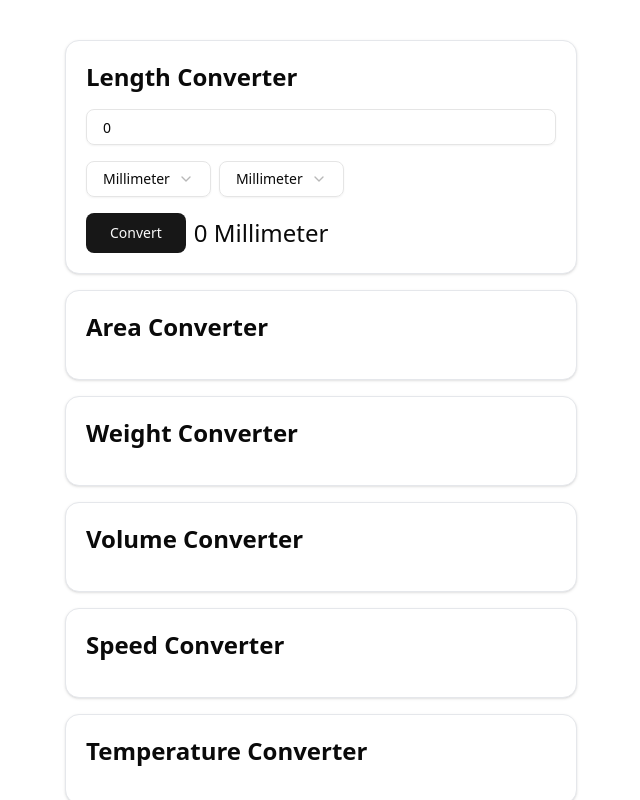
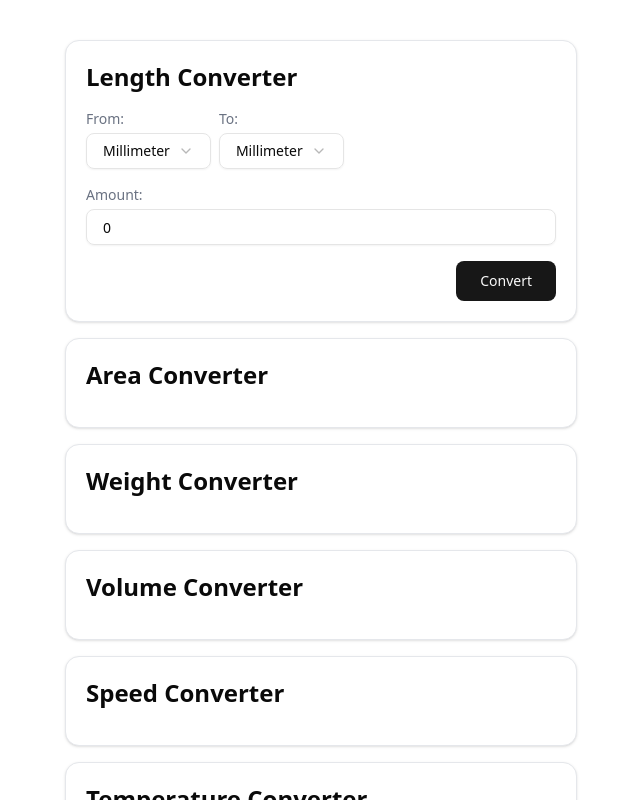
Before and after one commit to dominikw123/portfolio.unit-converter-app, a React (Vite) app: page / in a window 1280 px wide. Shown: the top 800 px of the page, without its empty margins (319-959 px from the left). Built offline with nearby package versions, Linux system fonts and the light colour scheme.

Commit message:
style: length converter

```diff
--- a/package.json
+++ b/package.json
@@ -10,6 +10,7 @@
     "preview": "vite preview"
   },
   "dependencies": {
+    "@radix-ui/react-label": "^2.1.8",
     "@radix-ui/react-select": "^2.2.6",
     "@radix-ui/react-separator": "^1.1.8",
     "@radix-ui/react-slot": "^1.2.4",
--- a/src/components/converters/LengthConverter.tsx
+++ b/src/components/converters/LengthConverter.tsx
@@ -1,6 +1,7 @@
 import ConverterWrapper from "@/components/ConverterWrapper";
 import { Select, SelectContent, SelectItem, SelectTrigger, SelectValue } from "@/components/ui/select";
 import { Input } from "@/components/ui/input";
+import { Label } from "@/components/ui/label";
 import { Button } from "@/components/ui/button";
 import { lengthUnits, type Unit } from "@/lib/types";
 import { useState } from "react";
@@ -29,19 +30,10 @@ export default function LengthConverter() {
   return (
     <ConverterWrapper title="Length Converter">
       <div className="flex flex-col gap-4">
-        <Input className="font-medium px-4" type="number" value={value} onChange={(e) => setValue(Number(e.target.value))} />
         <div className="flex gap-2">
-          <Select value={from.value} onValueChange={(value) => setFrom(lengthUnits.find((unit) => unit.value === value)!)}>
-            <SelectTrigger className="font-medium px-4">
-              <SelectValue placeholder="Select unit" />
-            </SelectTrigger>
-            <SelectContent>
-              {lengthUnits.map((unit) => (
-                <SelectItem key={unit.value} value={unit.value}>{unit.label}</SelectItem>
-              ))}
-            </SelectContent>
-          </Select>
-          <Select value={to.value} onValueChange={(value) => setTo(lengthUnits.find((unit) => unit.value === value)!)}>
+          <div className="flex flex-col gap-1">
+            <Label htmlFor="from" className="font-medium text-sm text-gray-500">From:</Label>
+            <Select name="from" value={from.value} onValueChange={(value) => setFrom(lengthUnits.find((unit) => unit.value === value)!)}>
               <SelectTrigger className="font-medium px-4">
                 <SelectValue placeholder="Select unit" />
               </SelectTrigger>
@@ -52,9 +44,34 @@ export default function LengthConverter() {
               </SelectContent>
             </Select>
           </div>
-        <div className="flex items-center gap-2">
-          <Button className="max-w-fit" size="lg" onClick={() => setResult(convert(value, from, to))}>Convert</Button>
-          <p className="text-2xl font-medium">{result} {to.label}</p>
+          <div className="flex flex-col gap-1">
+            <Label htmlFor="to" className="font-medium text-sm text-gray-500">To:</Label>
+            <Select name="to" value={to.value} onValueChange={(value) => setTo(lengthUnits.find((unit) => unit.value === value)!)}>
+              <SelectTrigger className="font-medium px-4">
+                <SelectValue placeholder="Select unit" />
+              </SelectTrigger>
+              <SelectContent>
+                {lengthUnits.map((unit) => (
+                  <SelectItem key={unit.value} value={unit.value}>{unit.label}</SelectItem>
+                ))}
+              </SelectContent>
+            </Select>
+          </div>
+        </div>
+        <div className="flex flex-col gap-1">
+          <Label htmlFor="amount" className="font-medium text-sm text-gray-500">Amount:</Label>
+          <Input name="amount" className="font-medium px-4" type="number" value={value} onChange={(e) => setValue(Number(e.target.value))} />
+        </div>
+        <div className="flex items-center justify-between gap-2">
+          <div>
+            {(result > 0 && to.value !== from.value) && (
+              <>
+                <Label htmlFor="result" className="font-medium text-sm text-gray-500">Result:</Label>
+                <p id="result" className="font-medium text-green-600 text-md"> {result} {to.label} </p>
+              </>
+            )}
+          </div>
+          <Button size="lg" onClick={() => setResult(convert(value, from, to))}>Convert</Button>
         </div>
       </div>
     </ConverterWrapper>
--- /dev/null
+++ b/src/components/ui/label.tsx
@@ -0,0 +1,22 @@
+import * as React from "react"
+import * as LabelPrimitive from "@radix-ui/react-label"
+
+import { cn } from "@/lib/utils"
+
+function Label({
+  className,
+  ...props
+}: React.ComponentProps<typeof LabelPrimitive.Root>) {
+  return (
+    <LabelPrimitive.Root
+      data-slot="label"
+      className={cn(
+        "flex items-center gap-2 text-sm leading-none font-medium select-none group-data-[disabled=true]:pointer-events-none group-data-[disabled=true]:opacity-50 peer-disabled:cursor-not-allowed peer-disabled:opacity-50",
+        className
+      )}
+      {...props}
+    />
+  )
+}
+
+export { Label }
```
Also changed, not shown: 1 other file (tests, documents, lock files or other folders). Lines whose indentation alone changed are shown as unchanged.
